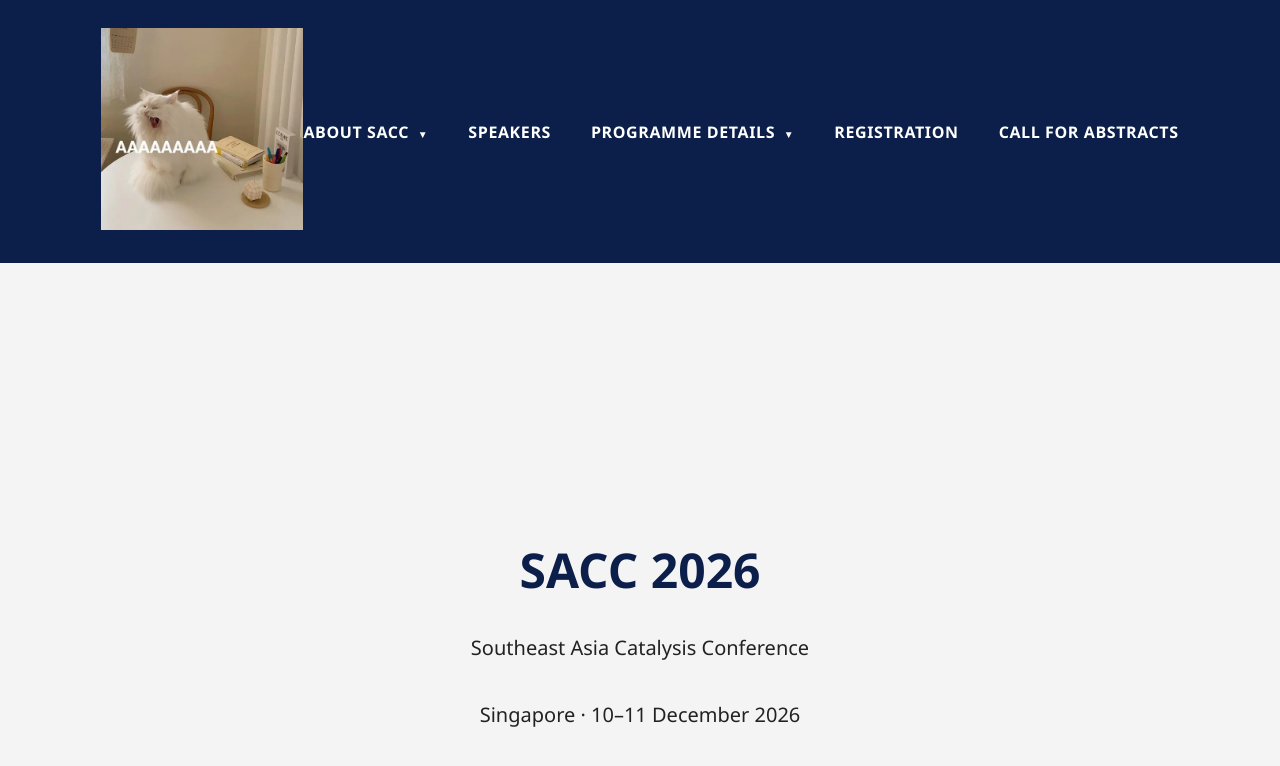
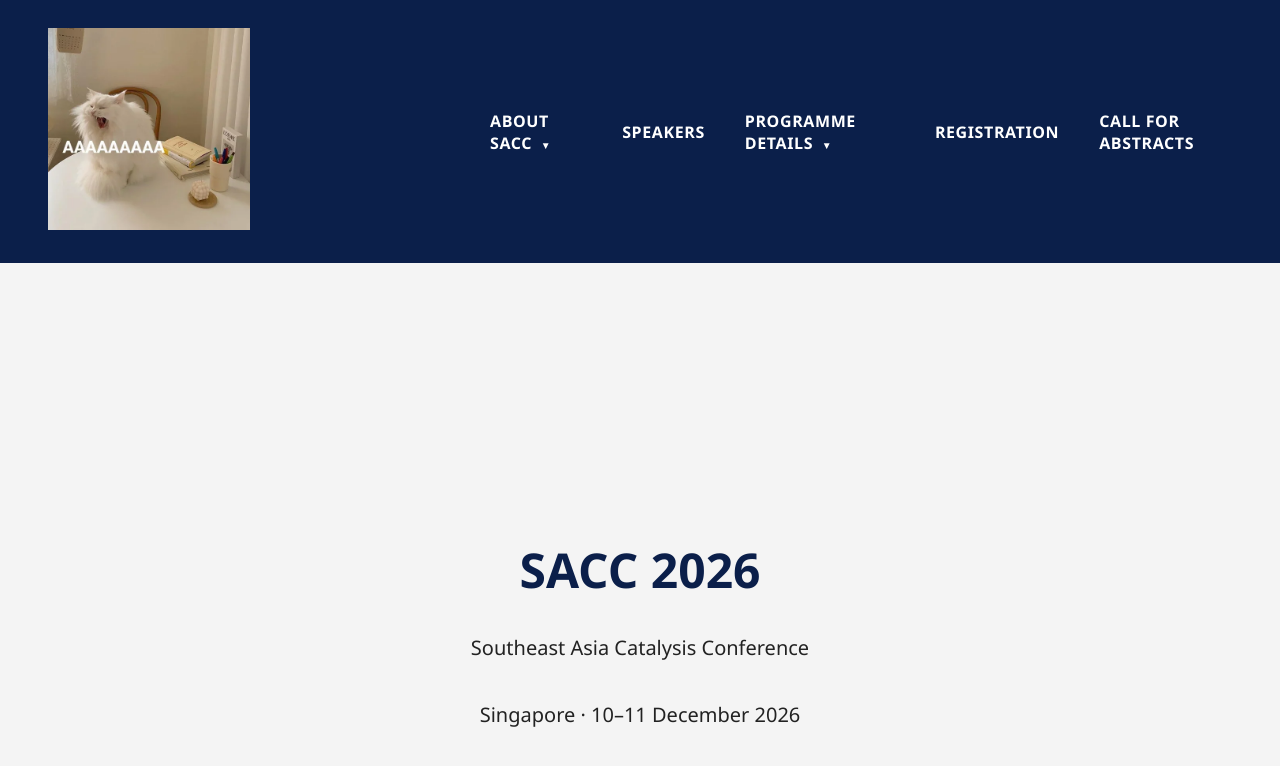
Before and after one commit to sacc2026/sacc2026, a Next.js app: page / in a window 1280 px wide. Shown: the top 766 px of the page. Built offline with nearby package versions, Linux system fonts and the light colour scheme.

Commit message:
Update globals.css

```diff
--- a/app/globals.css
+++ b/app/globals.css
@@ -15,6 +15,7 @@ body {
   max-width: 1400px;
   margin: auto;
   padding: 20px 36px;
+  gap: 120px;
   display: flex;
   align-items: center;
   justify-content: space-between;
@@ -28,6 +29,7 @@ body {
 .nav {
   display: flex;
   align-items: center;
+  margin-left: 80px;
   gap: 36px;
   font-size: 14px;
   font-weight: 700;
@@ -267,3 +269,12 @@ body {
   background: #1a1a1a;           /* black line */
   margin: 18px auto 0;           /* ✅ center underline */
 }
+
+/* Increase spacing between logo and navigation */
+.topbar-container {
+  gap: 80px; /* adjust: 60px–120px depending on taste */
+}
+
+.logo-link {
+  margin-right: 80px;
+}
```
